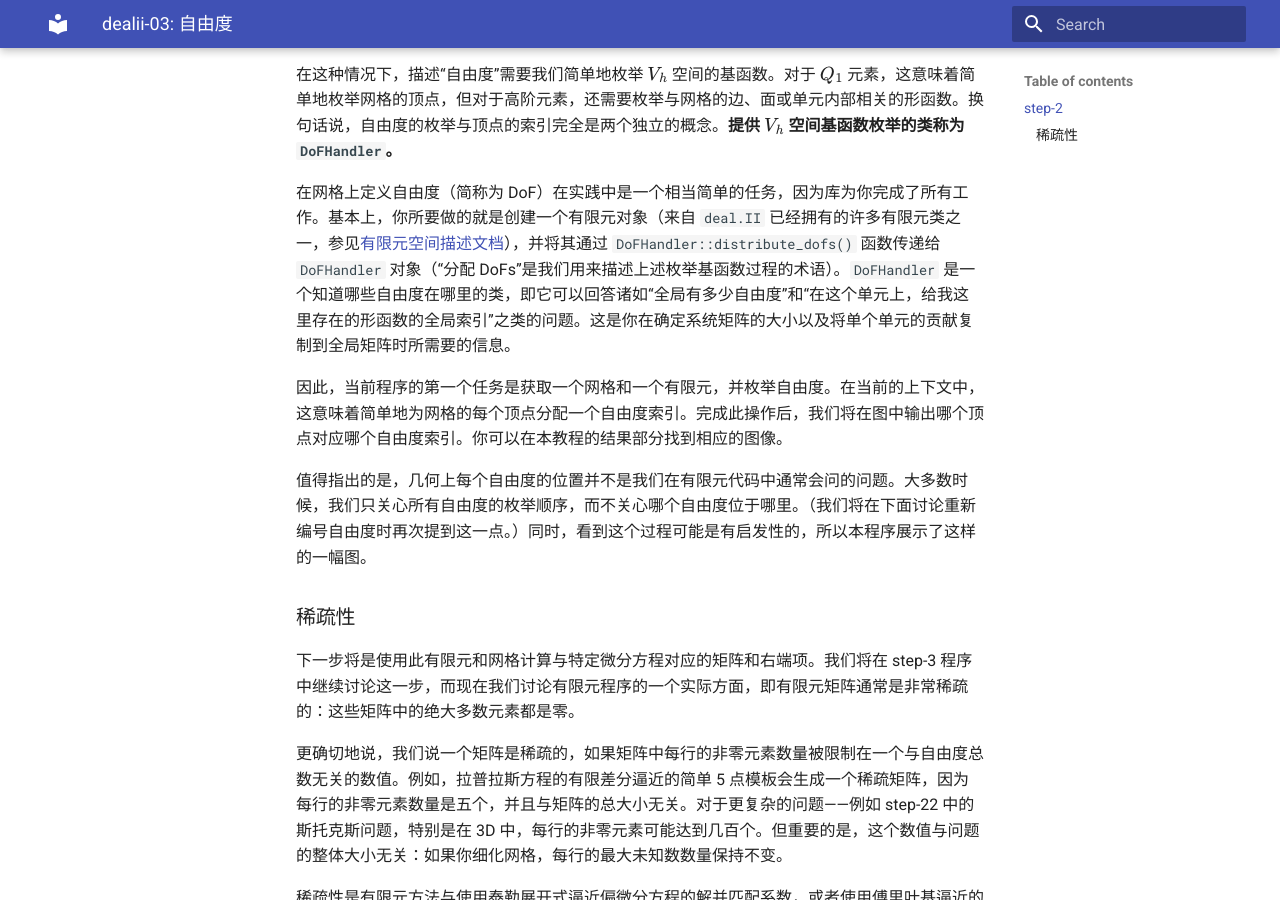
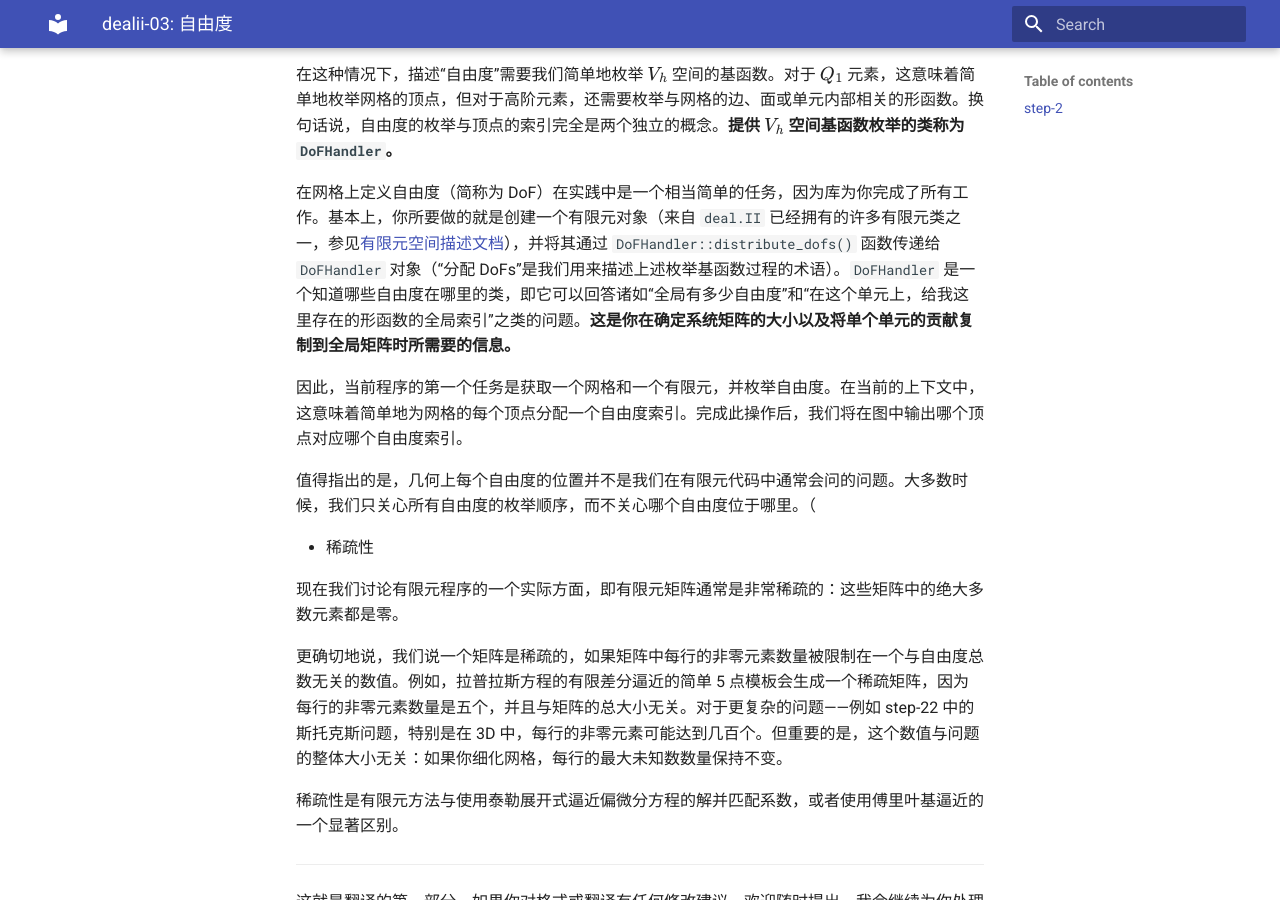
Before and after one commit to ymma98/technotes, an MkDocs documentation site: the page built from docs/FEM/dealii-03_自由度.md, in a window 1280 px wide and 900 px high, scrolled down 843 px. Built offline with MkDocs 1.6.1 and Material for MkDocs 9.7.7, drawn with Linux system fonts in a browser that asks for light colours; formulas are drawn with MathJax 3.

Commit message:
docs/FEM/dealii-03_自由度.md updated from https://stackedit.cn/

```diff
--- a/docs/FEM/dealii-03_自由度.md
+++ b/docs/FEM/dealii-03_自由度.md
@@ -21,15 +21,15 @@ $$
 
 在这种情况下，描述“自由度”需要我们简单地枚举 $V_h$ 空间的基函数。对于 $Q_1$ 元素，这意味着简单地枚举网格的顶点，但对于高阶元素，还需要枚举与网格的边、面或单元内部相关的形函数。换句话说，自由度的枚举与顶点的索引完全是两个独立的概念。**提供 $V_h$ 空间基函数枚举的类称为 `DoFHandler`。**
 
-在网格上定义自由度（简称为 DoF）在实践中是一个相当简单的任务，因为库为你完成了所有工作。基本上，你所要做的就是创建一个有限元对象（来自 `deal.II` 已经拥有的许多有限元类之一，参见[有限元空间描述文档](https://www.dealii.org/current/doxygen/deal.II/group__fe.html)），并将其通过 `DoFHandler::distribute_dofs()` 函数传递给 `DoFHandler` 对象（“分配 DoFs”是我们用来描述上述枚举基函数过程的术语）。`DoFHandler` 是一个知道哪些自由度在哪里的类，即它可以回答诸如“全局有多少自由度”和“在这个单元上，给我这里存在的形函数的全局索引”之类的问题。这是你在确定系统矩阵的大小以及将单个单元的贡献复制到全局矩阵时所需要的信息。
+在网格上定义自由度（简称为 DoF）在实践中是一个相当简单的任务，因为库为你完成了所有工作。基本上，你所要做的就是创建一个有限元对象（来自 `deal.II` 已经拥有的许多有限元类之一，参见[有限元空间描述文档](https://www.dealii.org/current/doxygen/deal.II/group__fe.html)），并将其通过 `DoFHandler::distribute_dofs()` 函数传递给 `DoFHandler` 对象（“分配 DoFs”是我们用来描述上述枚举基函数过程的术语）。`DoFHandler` 是一个知道哪些自由度在哪里的类，即它可以回答诸如“全局有多少自由度”和“在这个单元上，给我这里存在的形函数的全局索引”之类的问题。**这是你在确定系统矩阵的大小以及将单个单元的贡献复制到全局矩阵时所需要的信息。**
 
-因此，当前程序的第一个任务是获取一个网格和一个有限元，并枚举自由度。在当前的上下文中，这意味着简单地为网格的每个顶点分配一个自由度索引。完成此操作后，我们将在图中输出哪个顶点对应哪个自由度索引。你可以在本教程的结果部分找到相应的图像。
+因此，当前程序的第一个任务是获取一个网格和一个有限元，并枚举自由度。在当前的上下文中，这意味着简单地为网格的每个顶点分配一个自由度索引。完成此操作后，我们将在图中输出哪个顶点对应哪个自由度索引。
 
-值得指出的是，几何上每个自由度的位置并不是我们在有限元代码中通常会问的问题。大多数时候，我们只关心所有自由度的枚举顺序，而不关心哪个自由度位于哪里。（我们将在下面讨论重新编号自由度时再次提到这一点。）同时，看到这个过程可能是有启发性的，所以本程序展示了这样的一幅图。
+值得指出的是，几何上每个自由度的位置并不是我们在有限元代码中通常会问的问题。大多数时候，我们只关心所有自由度的枚举顺序，而不关心哪个自由度位于哪里。（
 
-### 稀疏性
+* 稀疏性
 
-下一步将是使用此有限元和网格计算与特定微分方程对应的矩阵和右端项。我们将在 step-3 程序中继续讨论这一步，而现在我们讨论有限元程序的一个实际方面，即有限元矩阵通常是非常稀疏的：这些矩阵中的绝大多数元素都是零。
+现在我们讨论有限元程序的一个实际方面，即有限元矩阵通常是非常稀疏的：这些矩阵中的绝大多数元素都是零。
 
 更确切地说，我们说一个矩阵是稀疏的，如果矩阵中每行的非零元素数量被限制在一个与自由度总数无关的数值。例如，拉普拉斯方程的有限差分逼近的简单 5 点模板会生成一个稀疏矩阵，因为每行的非零元素数量是五个，并且与矩阵的总大小无关。对于更复杂的问题——例如 step-22 中的斯托克斯问题，特别是在 3D 中，每行的非零元素可能达到几百个。但重要的是，这个数值与问题的整体大小无关：如果你细化网格，每行的最大未知数数量保持不变。
 
```
Also changed, not shown: other parts of docs/FEM/dealii-03_自由度.md (+1 -1 lines).
